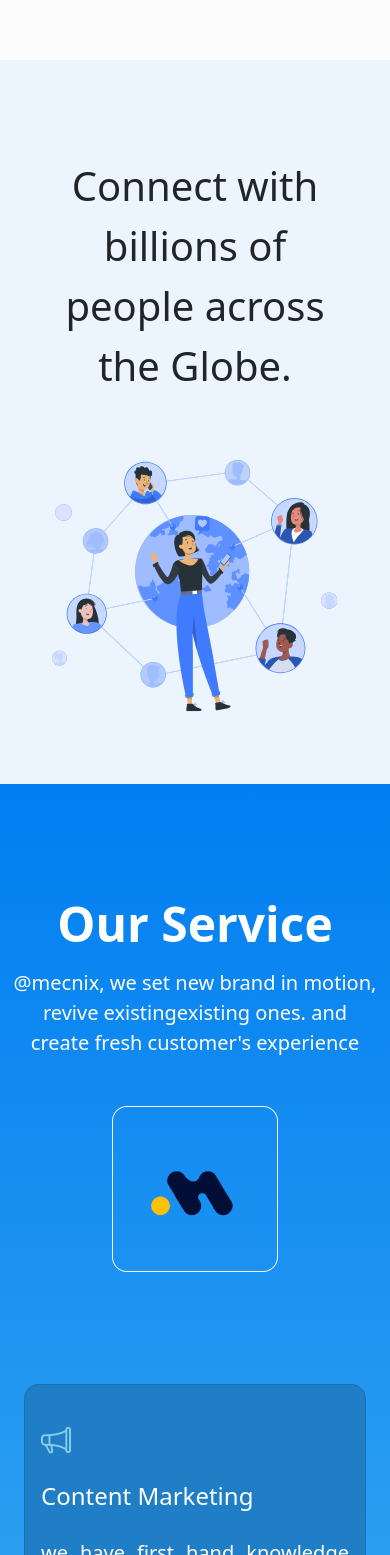
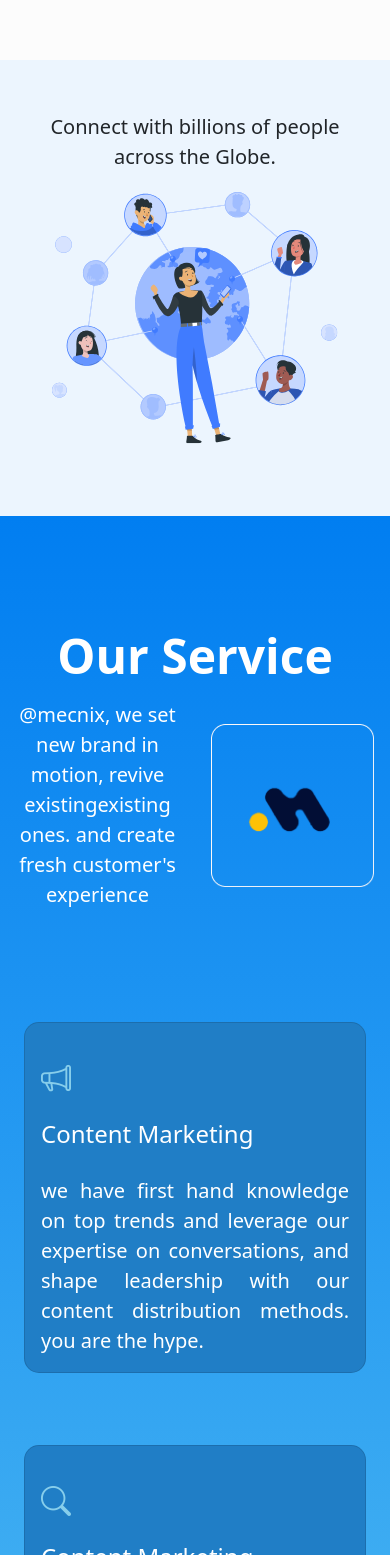
Before and after one commit to kingdavidmiles/mecnix, a React (Create React App) app: page / in a window 390 px wide. Shown: the part 1273-2828 px from the top of the page. Built offline with nearby package versions, Linux system fonts and the light colour scheme.

Commit message:
final change

```diff
--- a/src/App.css
+++ b/src/App.css
@@ -91,7 +91,7 @@
 .puplic-relation-head-text2-sm {
   font-style: normal;
   font-weight: 700;
-  font-size: 35px;
+  font-size: 24px;
   line-height: 120%;
 }
 
@@ -107,7 +107,7 @@
 .puplic-relation-head-text-sm {
   font-style: normal;
   font-weight: 300;
-  font-size: 30px;
+  font-size: 20px;
   line-height: 106%;
   /* identical to box height, or 45px */
 
@@ -140,7 +140,7 @@
   #banner-text {
     font-style: normal;
     font-weight: 700;
-    font-size: 126px;
+    font-size: 80px;
     line-height: 180px;
     /* identical to box height */
 
@@ -241,8 +241,8 @@
     box-sizing: border-box;
     position: relative;
     top: -7rem;
-    width: 765px;
-    height: 408px;
+    /* width: 765px;
+    height: 408px; */
 
     background: rgba(11, 10, 10, 0.1);
     box-shadow: 27px 16px 58px rgba(0, 0, 0, 0.12);
--- a/src/App.tsx
+++ b/src/App.tsx
@@ -68,7 +68,7 @@ function App() {
         <ConnectWithPeople />
       </div>
 
-      <div className="px-xl-5 pb-5" style={{ background: "#ECF5FE" }}>
+      <div className=" pb-5" style={{ background: "#ECF5FE" }}>
         <Years />
         <br />
       </div>
@@ -90,7 +90,7 @@ function App() {
       </div>
 
       <div
-        className="px-xl-5 pb-5 postition"
+        className=" pb-5 postition"
         style={{ background: "rgb(255 251 239)" }}
       >
         <Portfolio />
--- a/src/Career.tsx
+++ b/src/Career.tsx
@@ -7,9 +7,7 @@ const CareerPage = () => {
   return (
     <div>
       <NavBar />
-      <div className="career-page-image" id="career-page-image">
-        {" "}
-      </div>
+      <div className="career-page-image" id="career-page-image"></div>
       <div className="row px-0 mx-0">
         <div className="col-12 col-md-12 col-lg-12 col-xl-2"></div>
         <div className="col-12 col-md-12 col-lg-12 col-xl-8 pb-5">
@@ -22,7 +20,7 @@ const CareerPage = () => {
                 <div className="card-body">
                   <div className="">
                     <h1
-                      className="display-3 career-text-position p-5"
+                      className=" display-6 career-text-position p-5"
                       style={{ fontWeight: "bolder" }}
                     >
                       Live and work from anywhere
@@ -33,14 +31,14 @@ const CareerPage = () => {
             </div>
             <div className=" col-12 col-md-12 col-lg-12 col-xl-4 pt-xl-5 pt-0">
               <div className="d-flex bd-highlight">
-                <div className="  bd-highlight px-2 pt-2">
+                <div className="  bd-highlight px-2 pt-1">
                   <img
                     src="/img/Vector.png"
                     alt="image"
-                    style={{ width: "80%" }}
+                    style={{ width: "60%" }}
                   />
                 </div>
-                <div className="p-2 flex-fill bd-highlight">
+                <div className="p-xl-0 flex-fill bd-highlight">
                   <div
                     className="card border-0 "
                     style={{
@@ -49,7 +47,7 @@ const CareerPage = () => {
                     }}
                   >
                     <div
-                      className="card-body text-center display-6"
+                      className="card-body text-center text-font"
                       style={{ fontWeight: "bolder" }}
                     >
                       Explore
--- a/src/Header/NavBar.tsx
+++ b/src/Header/NavBar.tsx
@@ -32,7 +32,11 @@ const NavBar = () => {
               <form className="d-flex">
                 <ul className="navbar-nav me-auto mb-2 mb-lg-0">
                   <li className="nav-item px-5 ">
-                    <ReactScroll to="service" spy={true}  className="btn nav-bar-text">
+                    <ReactScroll
+                      to="service"
+                      spy={true}
+                      className="btn nav-bar-text"
+                    >
                       Service
                     </ReactScroll>
                   </li>
@@ -49,11 +53,11 @@ const NavBar = () => {
                     </Link>
                   </li>
                   <button
-                    className="btn btn-outline-success pt-2 pb-2 nav-bar-text "
+                    className="btn btn-outline text-white pt-2 pb-2 nav-bar-text "
                     style={{
                       borderRadius: "10px",
-                      borderColor: "#FDC604",
-                      color: "#FDC604",
+
+                      backgroundColor: "#158df1",
                     }}
                   >
                     Contact Us
--- a/src/Header/NavBarMoblie.tsx
+++ b/src/Header/NavBarMoblie.tsx
@@ -54,11 +54,10 @@ const NavBarMobile = () => {
                     </Link>
                   </li>
                   <button
-                    className="btn btn-outline-success pt-2 pb-2  nav-bar-text "
+                    className="btn btn-outline text-white pt-2 pb-2  nav-bar-text "
                     style={{
                       borderRadius: "10px",
-                      borderColor: "#FDC604",
-                      color: "#FDC604",
+                      backgroundColor: "#158df1",
                     }}
                   >
                     Contact Us
--- a/src/component/PublicRelation.tsx
+++ b/src/component/PublicRelation.tsx
@@ -48,15 +48,17 @@ const ConnectWithPeople = () => {
               </div>
             </div>
           </div>
-          <div className="  px-md-5 d-block d-md-none text-center">
-            <div className="pt-5 pb-5">
+          <div className=" card px-md-5 d-block d-md-none text-center " style={{borderRadius:"15px", borderColor:"black"}}>
+          <div className="card-body">
+          <div className="pt-5 pb-5">
               <h1 className="  puplic-relation-head-text2-sm pb-3">We  Breathe BLOCKCHAIN</h1>
               <p className=" puplic-relation-head-text-sm">We Build, Manage, and Promote</p>
 
-              <div className="pt-5">
+              <div className="pt-3">
                 <img src="/img/Group18.png" alt="image" style={{width:"100%"}} />
               </div>
             </div>
+          </div>
           </div>
         </div>
         <div className="col-12 col-md-1 col-lg-1 col-xl-1"></div>
--- a/src/component/Service.tsx
+++ b/src/component/Service.tsx
@@ -11,7 +11,20 @@ const ConnectWithPeople = () => {
             <div className="text-centers">
               <div className="pt-5">
                 <div className="row pt-2 px-md-5 pb-5 ">
-                  <div className={`col-12 col-md-12 col-lg-8 col-xl-8`}>
+                  {/* show on mobile screen only */}
+                  <h1
+                    style={{
+                      fontWeight: "700",
+                      fontSize: "48px",
+                      lineHeight: "72px",
+                      fontStyle: "normal",
+                    }}
+                    className="text-white d-block d-md-block d-lg-none d-xl-none text-center"
+                  >
+                    Our Service
+                  </h1>
+                  {/* show on mobile screen only  End*/}
+                  <div className={`col-6 col-md-12 col-lg-8 col-xl-8`}>
                     <div className="d-none d-md-none d-lg-block d-xl-block">
                       <h1
                         style={{
@@ -30,20 +43,9 @@ const ConnectWithPeople = () => {
                         experience
                       </div>
                     </div>
-
+                    {/* show on mobile screen only */}
                     <div className="d-block d-md-block d-lg-none d-xl-none text-center">
-                      <h1
-                        style={{
-                          fontWeight: "700",
-                          fontSize: "48px",
-                          lineHeight: "72px",
-                          fontStyle: "normal",
-                        }}
-                        className="text-white "
-                      >
-                        Our Service
-                      </h1>
-                      <div className="text-font text-white text-center-content">
+                      <div className="text-font text-white">
                         @mecnix, we set new brand in motion, revive
                         existingexisting ones. and create fresh customer's
                         experience
@@ -51,9 +53,13 @@ const ConnectWithPeople = () => {
                     </div>
                   </div>
 
-                  <div className=" col-12 col-md-12 col-lg-4 col-xl-4  pt-5">
-                    <div className="px-5 text-center">
-                      <img src="/img/Group 9.png" alt="image" />
+                  <div className=" col-6 col-md-12 col-lg-4 col-xl-4  pt-xl-5 pt-4">
+                    <div className="px-1 px-xl-5 text-center">
+                      <img
+                        src="/img/Group 9.png"
+                        alt="image"
+                        style={{ width: "100%" }}
+                      />
                     </div>
                   </div>
                 </div>
--- a/src/component/Years.tsx
+++ b/src/component/Years.tsx
@@ -11,25 +11,21 @@ const ConnectWithPeople = () => {
             <div className="text-center">
               <div className="pt-md-5">
                 <div className="row pt-5 gx-5  px-0 mx-0">
-                  <div className=" col-12 col-md-12 col-lg-12 col-xl-6 py-5">
+                  <div className=" col-12 col-md-12 col-lg-12 col-xl-6 py-1">
                     <p
                       className=" d-none d-md-block d-xl-block d-lg-block"
                       style={{
                         textAlign: "left",
-                        fontSize: "51px",
-                        lineHeight: "105%",
+                        fontSize: "30px",
+                        lineHeight: "140%",
                         fontStyle: " normal",
                       }}
                     >
                       Connect with billions of people across the Globe .
                     </p>
                     <p
-                      style={{
-                        fontSize: "40px",
 
-                        fontStyle: " normal",
-                      }}
-                      className="d-block d-md-none d-xl-none d-lg-none"
+                      className=" text-font  d-block d-md-none d-xl-none d-lg-none "
                     >
                       Connect with billions of people across the Globe.
                     </p>
@@ -41,6 +37,7 @@ const ConnectWithPeople = () => {
                         src="/img/image.svg"
                         alt="image"
                         className="connect-image-align "
+                        style={{width:"70%"}}
                       />
                     </div>
                     {/* only on sm screens */}
```
